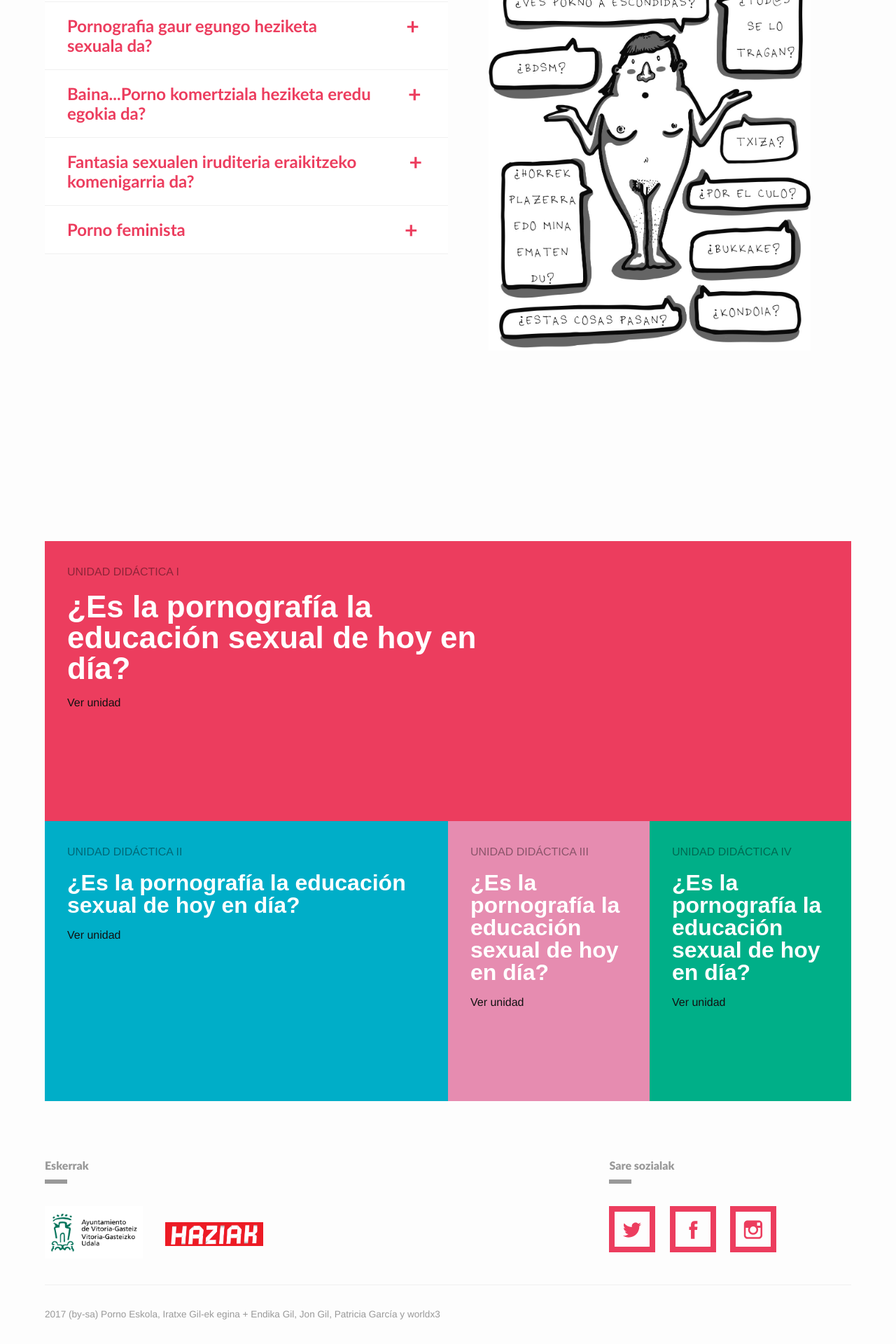
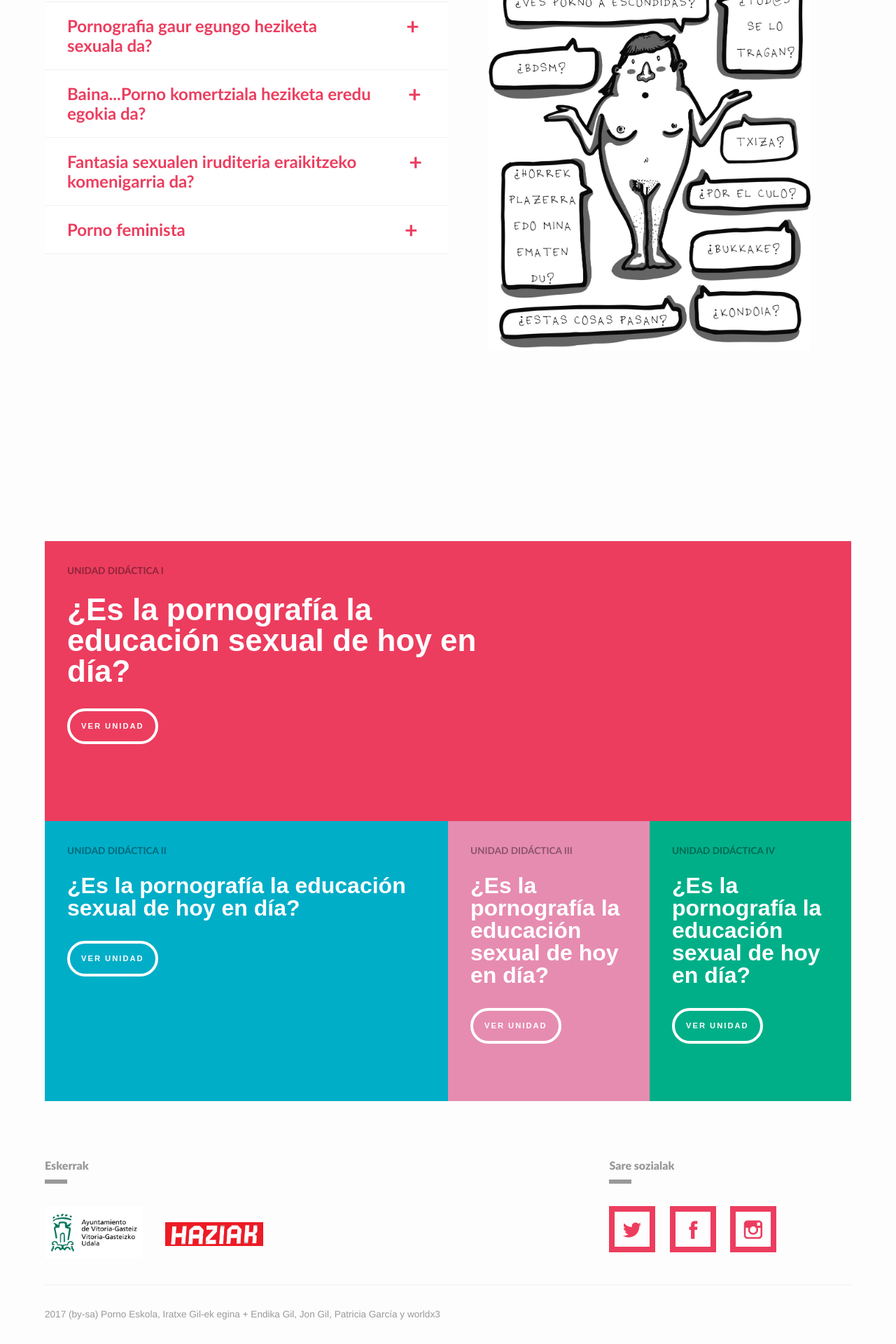
Before and after one commit to pornoeskola/site, a Jekyll site: the page built from index.html, in a window 1280 px wide. Shown: the part 1255-3175 px from the top of the page at 70% size. Built offline with Jekyll 4.4.1, drawn with Linux system fonts in a browser that asks for light colours; some web fonts are replaced.

Commit message:
Edited featured titles.

```diff
--- a/_sass/partial/_featured.scss
+++ b/_sass/partial/_featured.scss
@@ -58,9 +58,12 @@ $featured-height-small: $featured-height;
 }
 
 .featured__subtitle {
+  @extend .typo-lato-bold;
+
   color: $color-black;
   opacity: .4;
-  padding-bottom: 1rem;
+  font-size: 0.85rem;
+  padding-bottom: 1.5rem;
   text-transform: uppercase;
 }
 
@@ -70,6 +73,20 @@ $featured-height-small: $featured-height;
   color: $color-white;
   font-size: 2rem;
   line-height: 2rem;
+}
+
+.featured__p-link {
+  @extend .typo-dosis-bold;
+  @extend .rad_medium;
+
+  color: $color-white;
+  display: inline-block;
+  margin-top: 1rem;
+  font-size: 0.7rem;
+  letter-spacing: 2px;
+  text-transform: uppercase;
+  padding: 0.8rem 1rem;
+  border: 4px solid $color-white;
 }
 
 @media only screen and (min-width: $size-medium) {
```
Also changed, not shown: 3 other files.
